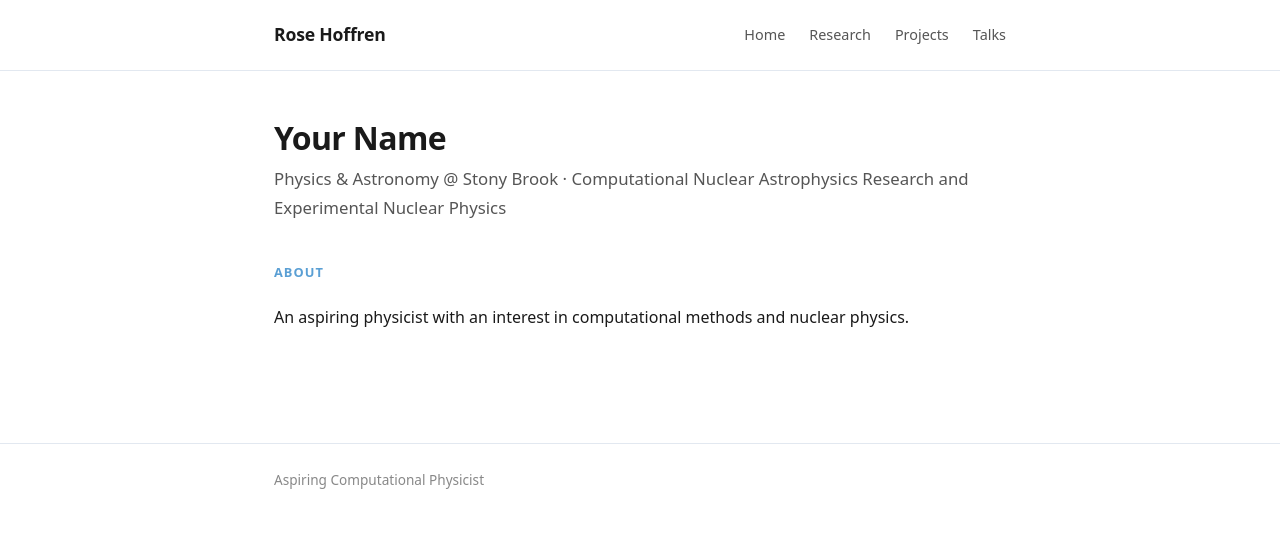
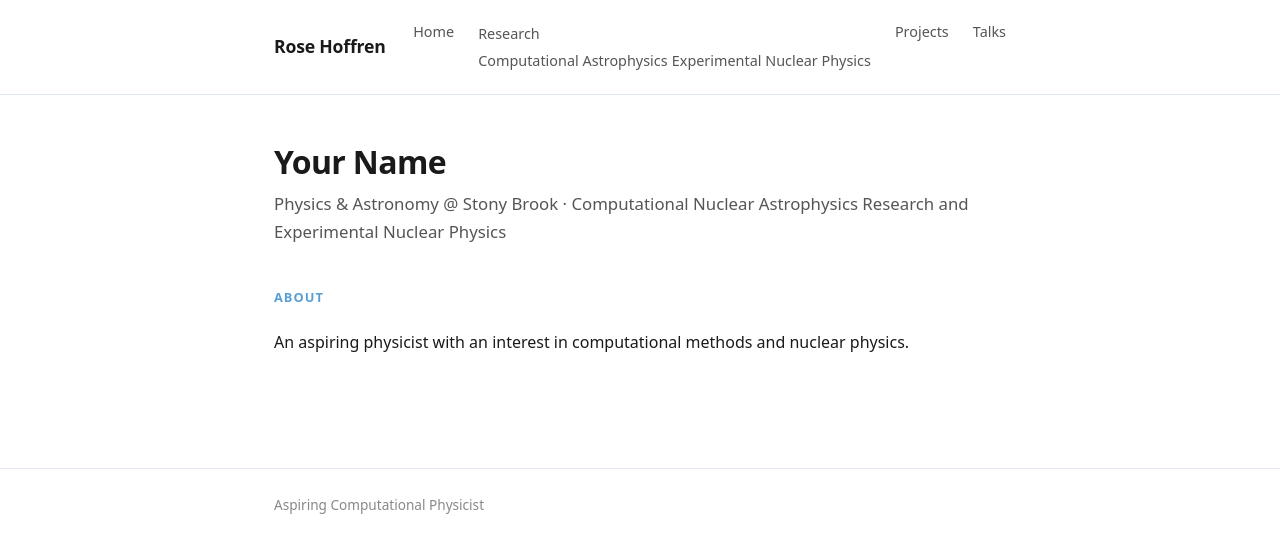
Before and after one commit to rosehffr/rosehoffren.github.io, a Jekyll site: the page built from index.md, in a window 1280 px wide. Shown: the top 553 px of the page. Built offline with Jekyll 4.4.1, drawn with Linux system fonts in a browser that asks for light colours.

Commit message:
Update default.html

```diff
--- a/_layouts/default.html
+++ b/_layouts/default.html
@@ -10,12 +10,18 @@
     <header class="site-header">
       <div class="site-wrapper">
         <div class="site-title"><a href="{{ '/' | relative_url }}">{{ site.title }}</a></div>
-        <nav>
-          <a href="{{ '/' | relative_url }}">Home</a>
+    <nav>
+        <a href="{{ '/' | relative_url }}">Home</a>
+        <div class="nav-dropdown">
           <a href="{{ '/research/' | relative_url }}">Research</a>
-          <a href="{{ '/projects/' | relative_url }}">Projects</a>
-          <a href="{{ '/talks/' | relative_url }}">Talks</a>
-        </nav>
+          <div class="dropdown-menu">
+            <a href="{{ '/research/computational-astrophysics/' | relative_url }}">Computational Astrophysics</a>
+            <a href="{{ '/research/nuclear-astrophysics/' | relative_url }}">Experimental Nuclear Physics</a>
+        </div>
+  </div>
+  <a href="{{ '/projects/' | relative_url }}">Projects</a>
+  <a href="{{ '/talks/' | relative_url }}">Talks</a>
+</nav>
       </div>
     </header>
 
```
